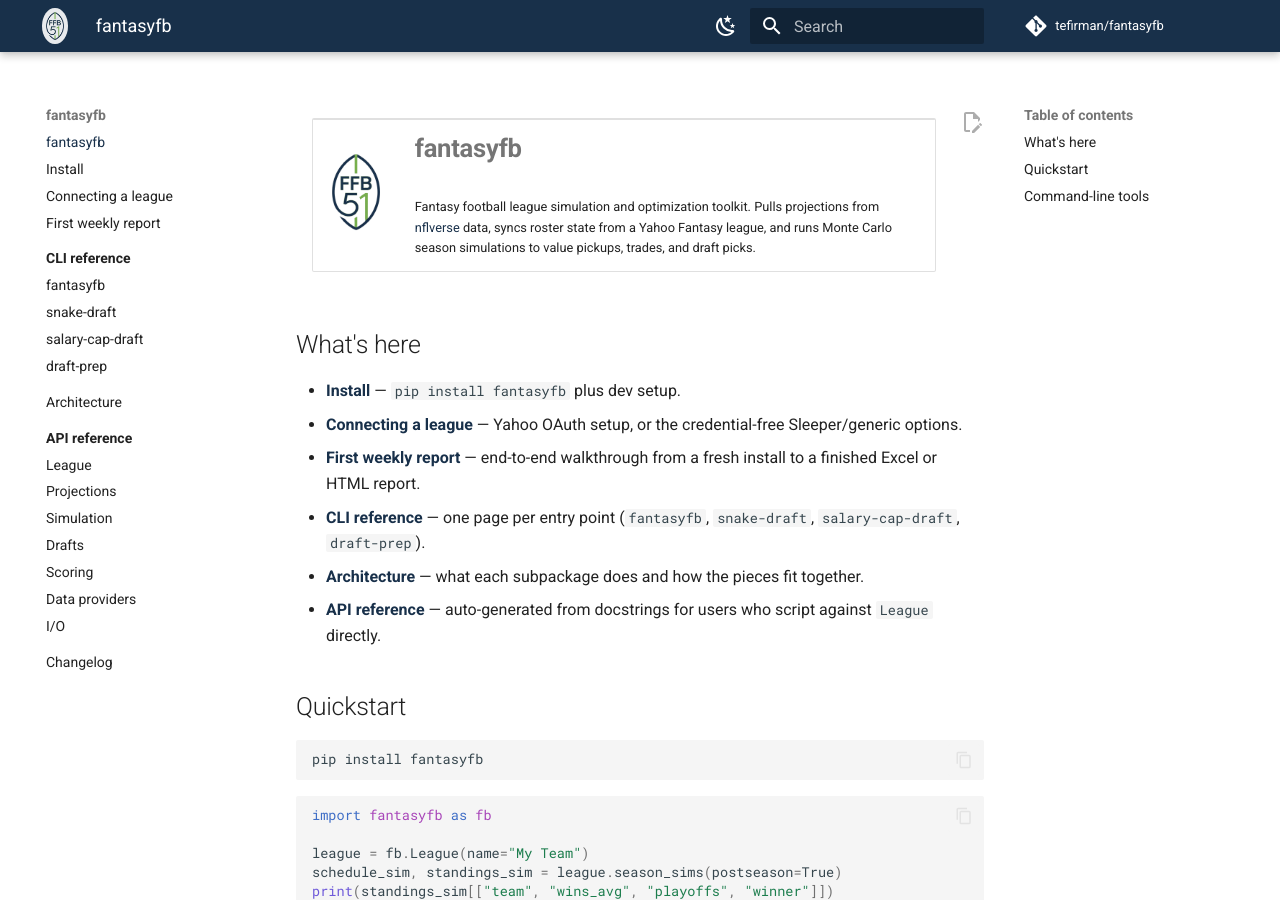
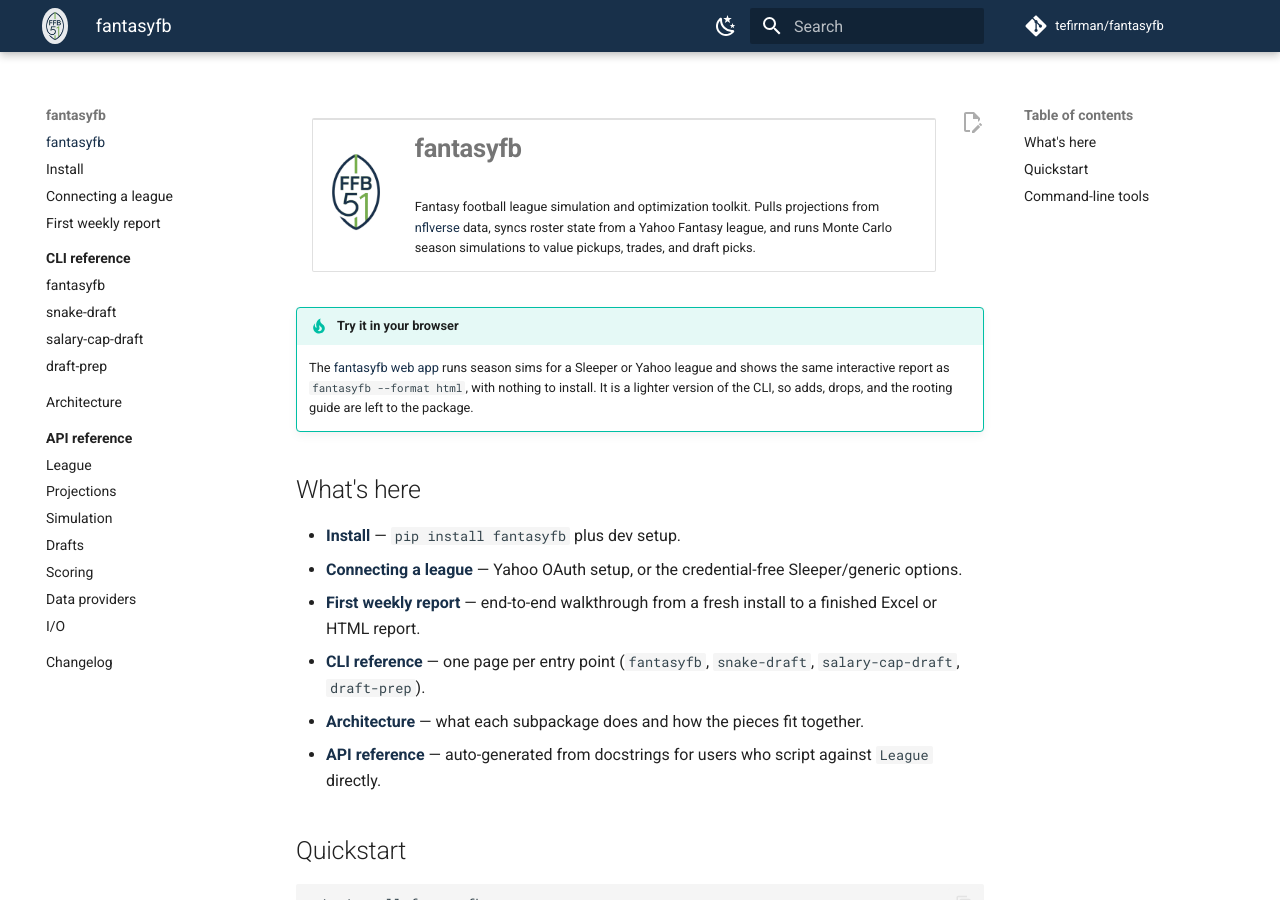
Before and after one commit to tefirman/fantasyfb, an MkDocs documentation site: the page built from docs/index.md, in a window 1280 px wide and 900 px high. Built offline with MkDocs 1.6.1 and Material for MkDocs 9.7.7, drawn with Linux system fonts in a browser that asks for light colours; comment, search, counter and statistics services are not loaded.

Commit message:
Link the web app from the README and docs home
Co-Authored-By: Claude Sonnet 5.5 <noreply@anthropic.com>

```diff
--- a/docs/index.md
+++ b/docs/index.md
@@ -13,6 +13,13 @@ simulations to value pickups, trades, and draft picks.
 </td>
 </tr>
 </table>
+
+!!! tip "Try it in your browser"
+    The [fantasyfb web app](https://fantasy.taylorfirman.com/) runs season
+    sims for a Sleeper or Yahoo league and shows the same interactive report
+    as `fantasyfb --format html`, with nothing to install. It is a lighter
+    version of the CLI, so adds, drops, and the rooting guide are left to
+    the package.
 
 ## What's here
 
```
Also changed, not shown: README.md (+2 -0 lines).
